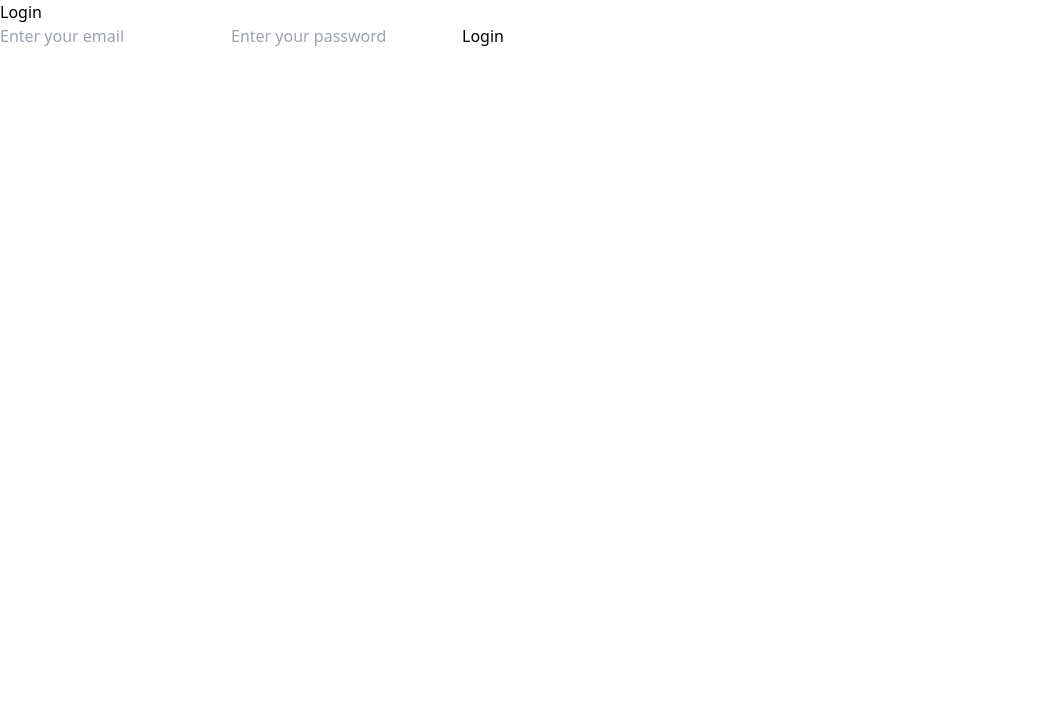
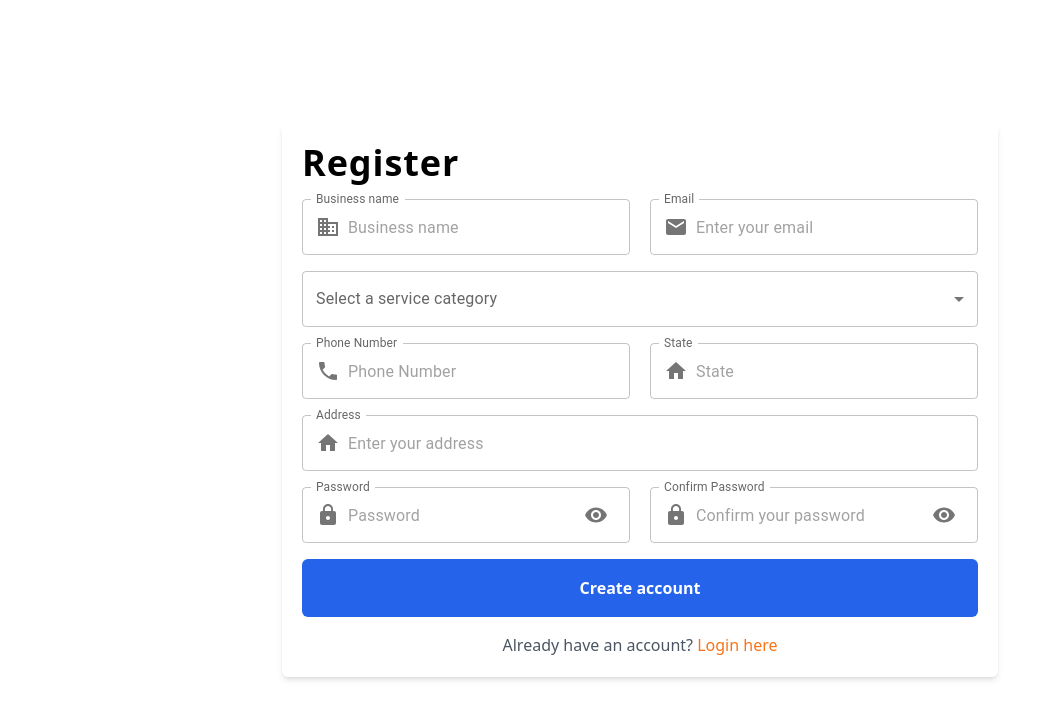
Before and after one commit to kafeelkazeem/giggle_fe, a React (Create React App) app: page / in a window 1280 px wide. Shown: the top 718 px of the page, without its empty margins (0-1059 px from the left). Built offline with nearby package versions, Linux system fonts and the light colour scheme.

Commit message:
added register page with mui

```diff
--- a/package.json
+++ b/package.json
@@ -5,16 +5,19 @@
   "dependencies": {
     "@emotion/react": "^11.13.3",
     "@emotion/styled": "^11.13.0",
+    "@mui/icons-material": "^6.1.0",
     "@mui/material": "^6.1.0",
     "@testing-library/jest-dom": "^5.17.0",
     "@testing-library/react": "^13.4.0",
     "@testing-library/user-event": "^13.5.0",
     "axios": "^1.7.7",
+    "formik": "^2.4.6",
     "react": "^18.3.1",
     "react-dom": "^18.3.1",
     "react-router-dom": "^6.26.2",
     "react-scripts": "5.0.1",
-    "web-vitals": "^2.1.4"
+    "web-vitals": "^2.1.4",
+    "yup": "^1.4.0"
   },
   "scripts": {
     "start": "react-scripts start",
--- a/src/App.js
+++ b/src/App.js
@@ -4,6 +4,7 @@ import {BrowserRouter, Routes, Route} from 'react-router-dom';
 import Home from './pages/home';
 import Login from './pages/auth/login';
 import { AuthProvider } from './context/AuthContext';
+import Register from './pages/auth/register';
 
 function App() {
   return (
@@ -11,7 +12,7 @@ function App() {
       <BrowserRouter>
           <Routes>
             <Route path='/home' element={<Home />} />
-            <Route path='/' element={<Login />} />
+            <Route path='/' element={<Register />} />
           </Routes>
       </BrowserRouter>
     </AuthProvider>
--- /dev/null
+++ b/src/pages/auth/register.js
@@ -0,0 +1,173 @@
+import React, { useState } from 'react';
+import { TextField, IconButton, InputAdornment, MenuItem, Select, FormControl, InputLabel } from '@mui/material';
+import { Business, Email, Phone, Home, Visibility, VisibilityOff, Lock } from '@mui/icons-material';
+
+const Register = () => {
+  const [showPassword, setShowPassword] = useState(false);
+  const [showConfirmPassword, setShowConfirmPassword] = useState(false);
+  const [serviceCategory, setServiceCategory] = useState('');
+
+  const togglePasswordVisibility = () => {
+    setShowPassword(!showPassword);
+  };
+
+  const toggleConfirmPasswordVisibility = () => {
+    setShowConfirmPassword(!showConfirmPassword);
+  };
+
+  const handleServiceCategoryChange = (event) => {
+    setServiceCategory(event.target.value);
+  };
+
+  return (
+    <div className="w-full h-screen flex justify-center items-center">
+      <div className="h-fit p-5 flex flex-col overflow-hidden bg-white rounded-md shadow-md gap-4">
+        <h1 className="text-2xl lg:text-4xl tracking-wide text-left font-bold">Register</h1>
+        <div className="w-full flex flex-row gap-5">
+          <TextField
+            fullWidth
+            label="Business name"
+            placeholder="Business name"
+            InputProps={{
+              startAdornment: (
+                <InputAdornment position="start">
+                  <Business />
+                </InputAdornment>
+              ),
+            }}
+            variant="outlined"
+          />
+          <TextField
+            fullWidth
+            label="Email"
+            placeholder="Enter your email"
+            InputProps={{
+              startAdornment: (
+                <InputAdornment position="start">
+                  <Email />
+                </InputAdornment>
+              ),
+            }}
+            variant="outlined"
+          />
+        </div>
+        <FormControl fullWidth>
+          <InputLabel id="service-category-label">Select a service category</InputLabel>
+          <Select
+            labelId="service-category-label"
+            value={serviceCategory}
+            onChange={handleServiceCategoryChange}
+            label="Select a service category"
+            variant="outlined"
+          >
+            <MenuItem value="carpenter">Carpenter</MenuItem>
+            <MenuItem value="painter">Painter</MenuItem>
+            <MenuItem value="electrician">Electrician</MenuItem>
+            <MenuItem value="tailor">Tailor</MenuItem>
+            <MenuItem value="plumber">Plumber</MenuItem>
+          </Select>
+        </FormControl>
+        <div className="flex flex-row w-full gap-5">
+          <TextField
+            fullWidth
+            label="Phone Number"
+            placeholder="Phone Number"
+            InputProps={{
+              startAdornment: (
+                <InputAdornment position="start">
+                  <Phone />
+                </InputAdornment>
+              ),
+            }}
+            variant="outlined"
+          />
+          <TextField
+            fullWidth
+            label="State"
+            placeholder="State"
+            InputProps={{
+              startAdornment: (
+                <InputAdornment position="start">
+                  <Home />
+                </InputAdornment>
+              ),
+            }}
+            variant="outlined"
+          />
+        </div>
+        <TextField
+          fullWidth
+          label="Address"
+          placeholder="Enter your address"
+          InputProps={{
+            startAdornment: (
+              <InputAdornment position="start">
+                <Home />
+              </InputAdornment>
+            ),
+          }}
+          variant="outlined"
+        />
+        <div className="w-full flex flex-row gap-5">
+          <TextField
+            fullWidth
+            label="Password"
+            placeholder="Password"
+            type={showPassword ? 'text' : 'password'}
+            InputProps={{
+              startAdornment: (
+                <InputAdornment position="start">
+                  <Lock />
+                </InputAdornment>
+              ),
+              endAdornment: (
+                <InputAdornment position="end">
+                  <IconButton onClick={togglePasswordVisibility}>
+                    {showPassword ? <VisibilityOff /> : <Visibility />}
+                  </IconButton>
+                </InputAdornment>
+              ),
+            }}
+            variant="outlined"
+          />
+          <TextField
+            fullWidth
+            label="Confirm Password"
+            placeholder="Confirm your password"
+            type={showConfirmPassword ? 'text' : 'password'}
+            InputProps={{
+              startAdornment: (
+                <InputAdornment position="start">
+                  <Lock />
+                </InputAdornment>
+              ),
+              endAdornment: (
+                <InputAdornment position="end">
+                  <IconButton onClick={toggleConfirmPasswordVisibility}>
+                    {showConfirmPassword ? <VisibilityOff /> : <Visibility />}
+                  </IconButton>
+                </InputAdornment>
+              ),
+            }}
+            variant="outlined"
+          />
+        </div>
+        <div>
+          <button
+            type="submit"
+            className="inline-flex items-center justify-center w-full px-4 py-4 text-base font-semibold text-white transition-all duration-200 bg-blue-600 border border-transparent rounded-md focus:outline-none hover:bg-blue-700"
+          >
+            Create account
+          </button>
+        </div>
+        <div className="text-center">
+          <p className="text-base text-gray-600">
+            Already have an account? <a href="#" className="font-medium text-orange-500 transition-all duration-200 hover:text-orange-600 hover:underline">Login here</a>
+          </p>
+        </div>
+      </div>
+    </div>
+  );
+};
+
+export default Register;
```
Also changed, not shown: 1 other file (tests, documents, lock files or other folders).
